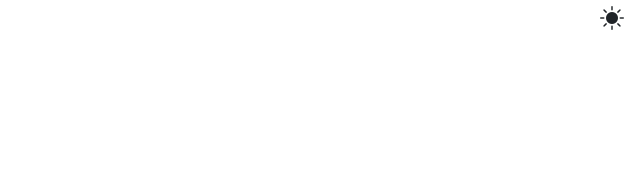
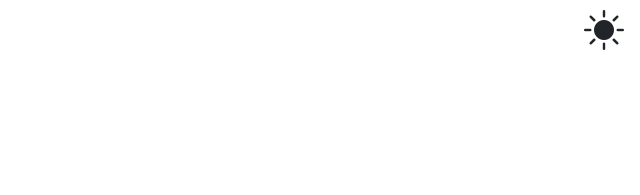
Before and after one commit to mattyonice/resres, a plain HTML site: page index.html in a window 1280 px wide. Shown: the top 195 px of the page, 640-1280 px from the left. Drawn offline with nearby package versions, Linux system fonts and the light colour scheme.

Commit message:
larger toggle icon

```diff
--- a/index.html
+++ b/index.html
@@ -15,7 +15,7 @@
 
 <body class="px-3 ">
     <!-- <button class="btn btn-dark float-end">dark</button> -->
-    <a class="text-dark fs-4 float-end" href="#">  <i class="bi bi-brightness-high-fill"></i> </a>
+    <a class="text-dark fs-1 float-end" href="#">  <i class="bi bi-brightness-high-fill"></i> </a>
 
     <h1>Sathappan Thiagarajan</h1>
     <!-- <h5>Seeking developer position</h5> -->
```
